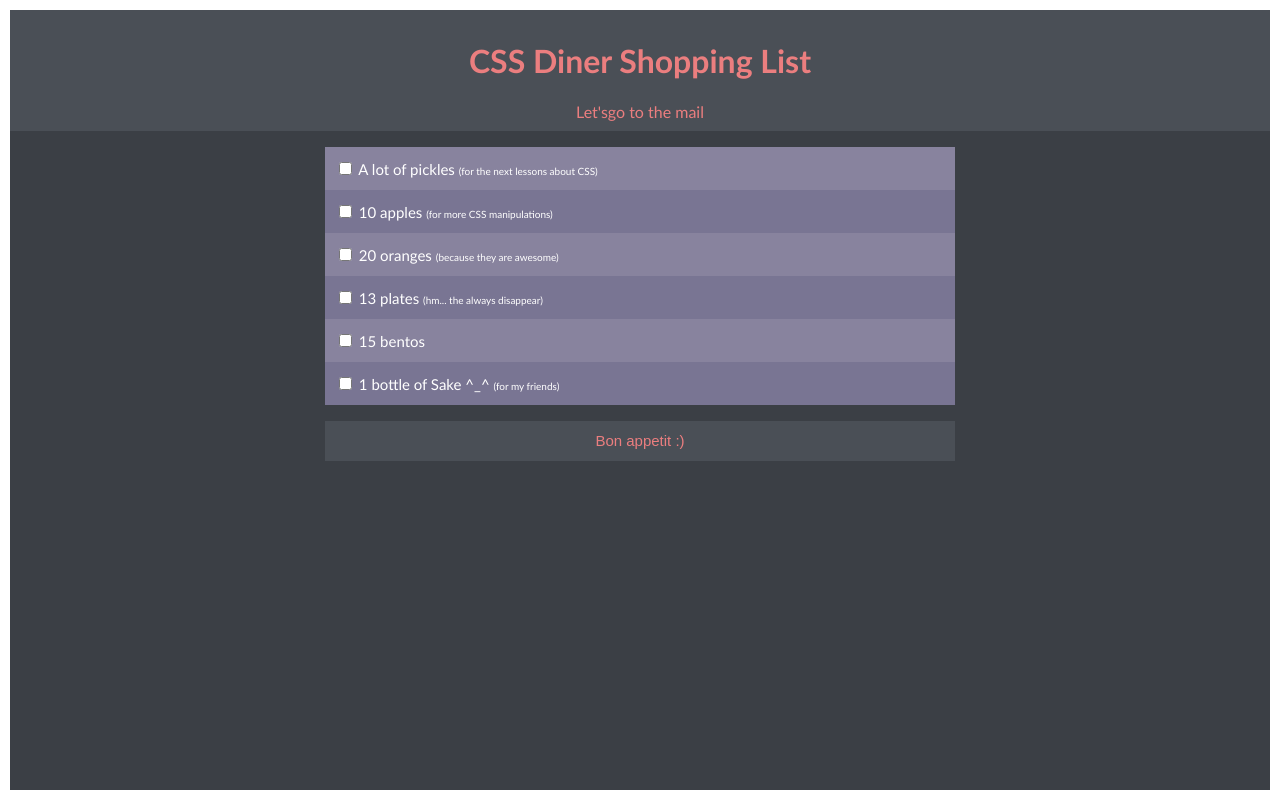
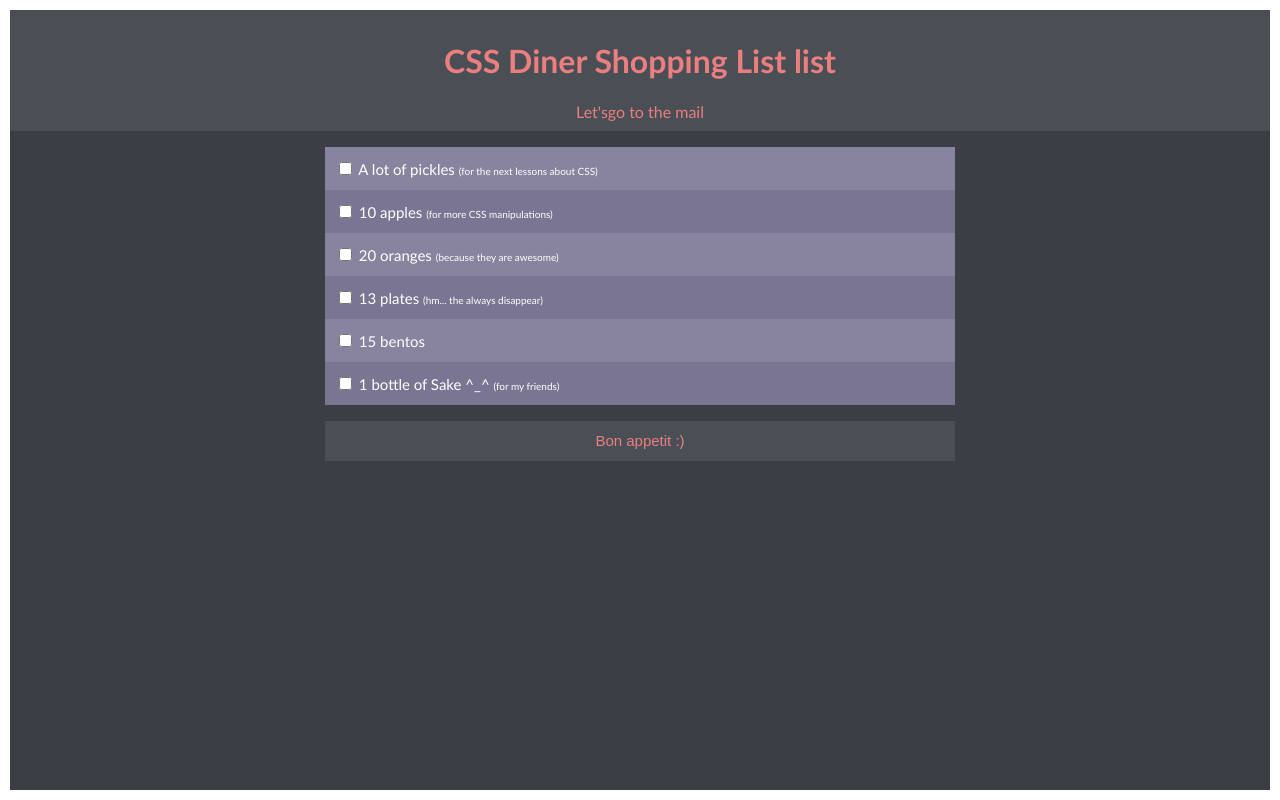
Before and after one commit to lFose/css-dinner-shopping, a plain HTML site: page index.html in a window 1280 px wide. Drawn offline with Linux system fonts and the light colour scheme.

Commit message:
content_change

```diff
--- a/index.html
+++ b/index.html
@@ -7,7 +7,7 @@
 </head>
 <body>
 	<header class="header">
-		<h1>CSS Diner Shopping List</h1>
+		<h1>CSS Diner Shopping List list</h1>
 		<a href="mailto:#">Let'sgo to the mail</a>
 	</header>
 	<main class="main">
```
